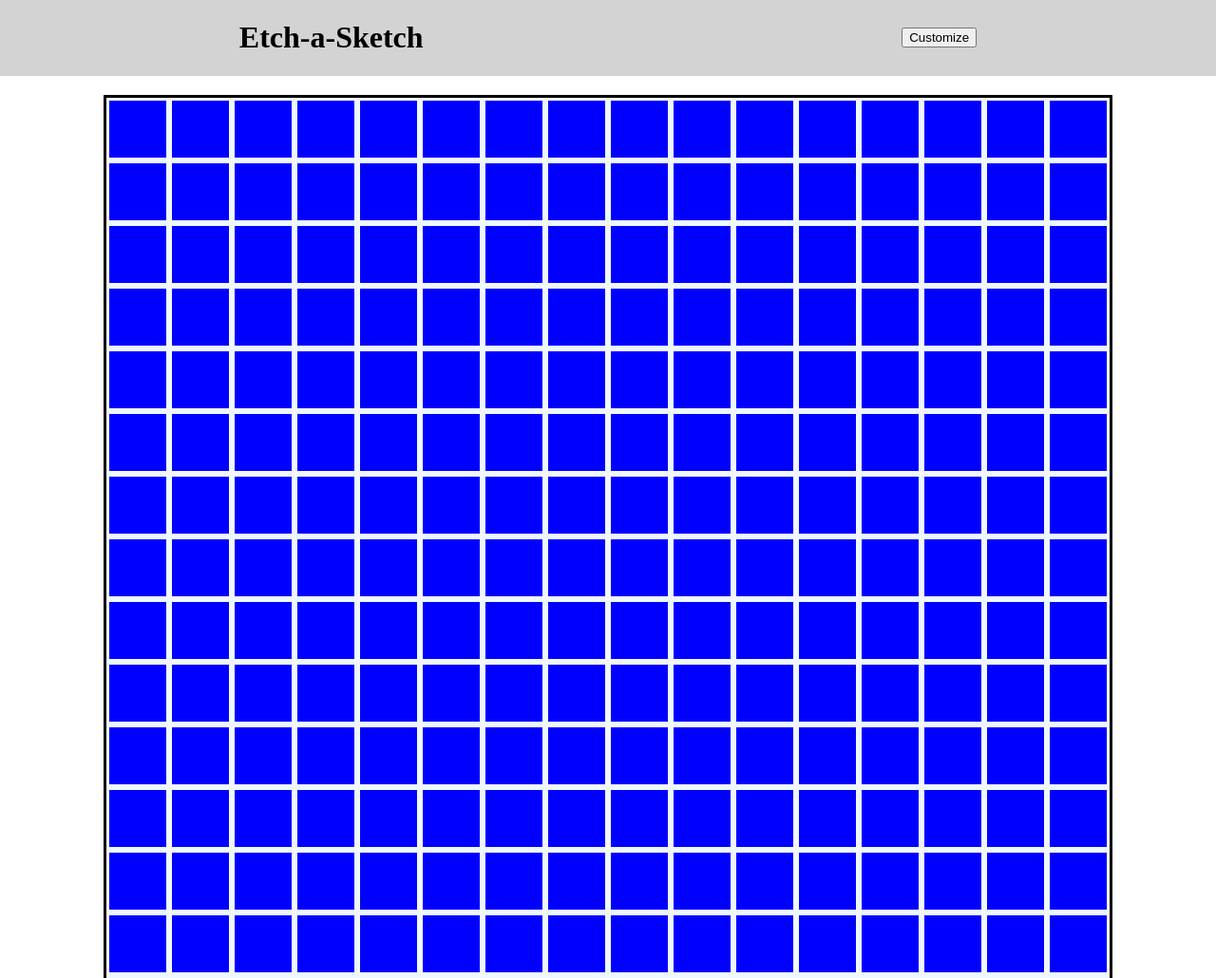
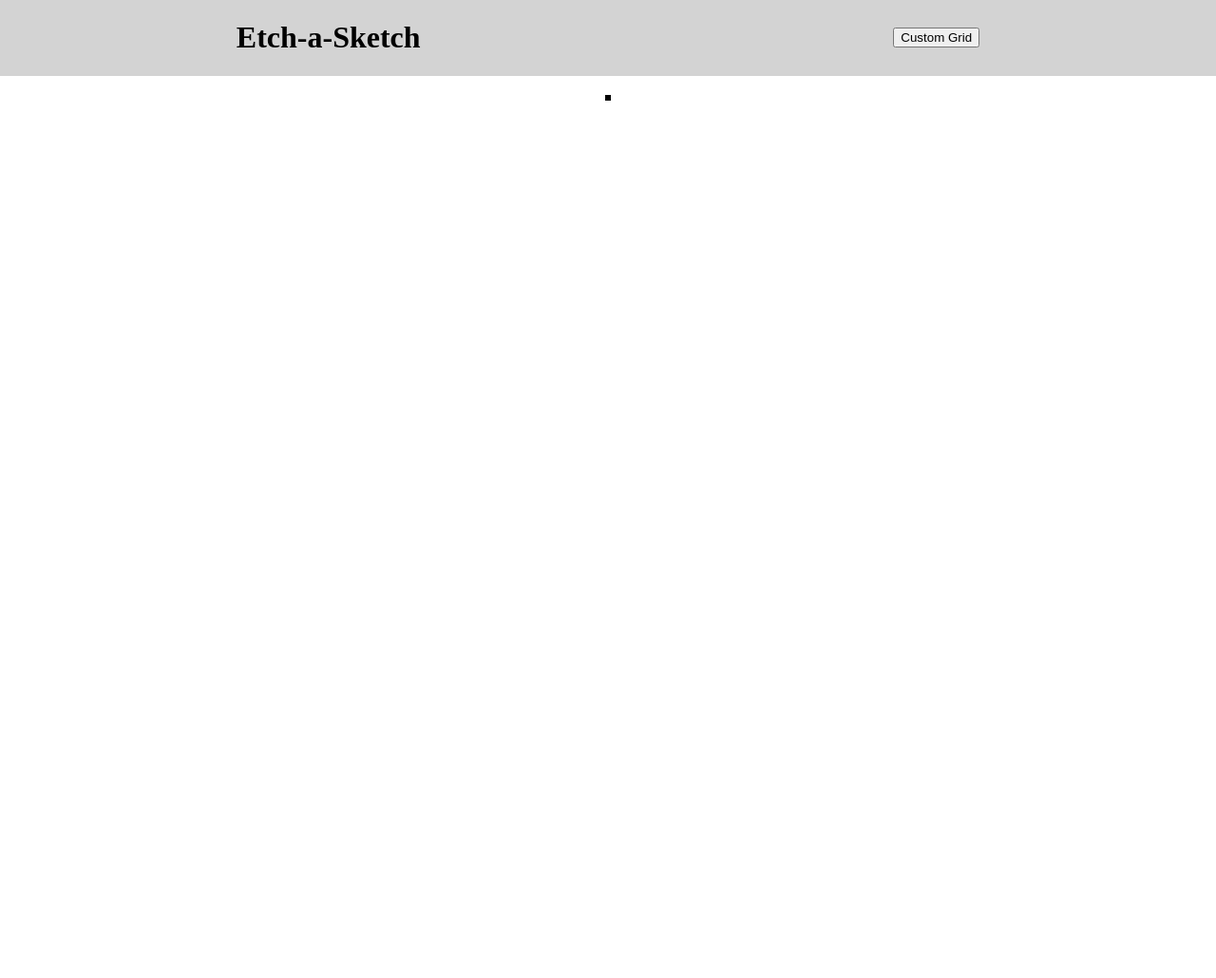
Before and after one commit to michaelbasileios/odin-etch-a-sketch, a plain HTML site: page index.html in a window 1280 px wide. Shown: the top 1030 px of the page at 95% size. After the commit the page ends 800 px from the top, so only its background shows below. Drawn offline with Linux system fonts and the light colour scheme.

Commit message:
Attach rudimentary code to button to create primary grid

```diff
--- a/index.html
+++ b/index.html
@@ -10,7 +10,7 @@
 <body>
     <header>
         <h1>Etch-a-Sketch</h1>
-        <button>Customize</button>
+        <button id="custom-grid-btn">Custom Grid</button>
     </header>
     <section id="container">
         <div id="grid-container">
--- a/script.js
+++ b/script.js
@@ -1,6 +1,9 @@
 const gridContainer = document.querySelector('#grid-container');
-//CREATE 16x16 grid
+const customGridBtn = document.querySelector('#custom-grid-btn');
+customGridBtn.addEventListener('click', createGrid);
+//CREATE GRID FUNCTION
 function createGrid(n) {
+    n = 16;
     for (let i = 0; i<n; i++) {
         const rowDiv = document.createElement('div');
         rowDiv.setAttribute('class', 'row-div');
@@ -12,7 +15,7 @@ function createGrid(n) {
         gridContainer.appendChild(rowDiv);
     }
 }
-
+//CHANGE COLOR FUNCTION
 function colorChange(e) {
     let r = Math.floor(Math.random() * 256);
     let g = Math.floor(Math.random() * 256);
@@ -21,4 +24,4 @@ function colorChange(e) {
     e.target.style.backgroundColor = color;
 }
 
-createGrid(16);
+// createGrid(16);
```
